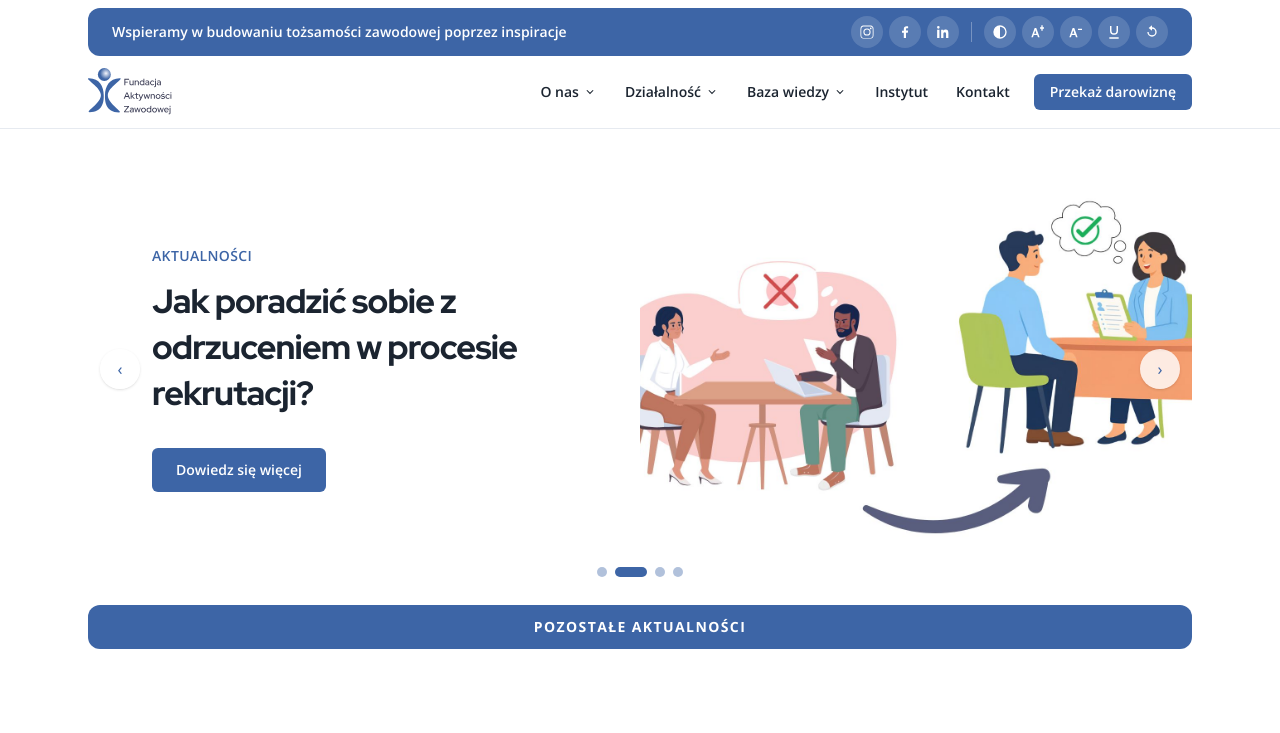
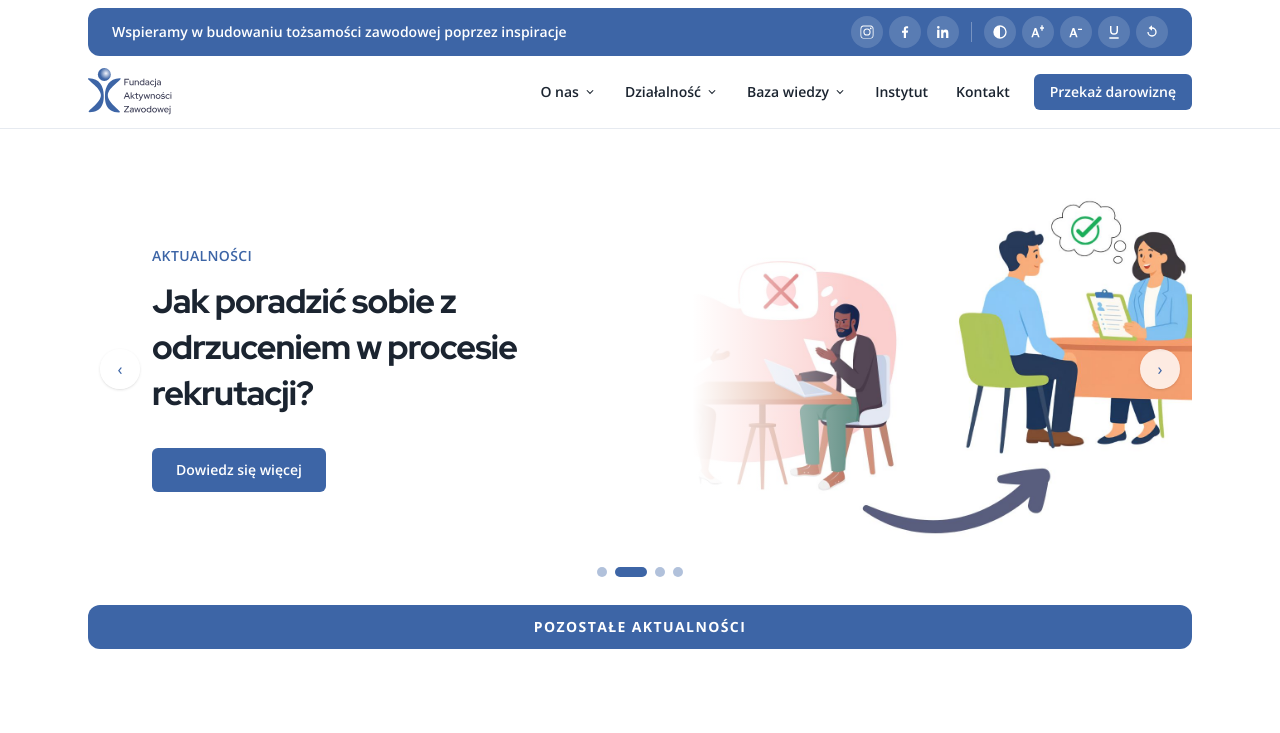
Before and after one commit to pgczaplinski-lgtm/FAZ_WWW, a React (Vite) app: page / in a window 1280 px wide. Shown: the top 733 px of the page. Built offline with nearby package versions, Linux system fonts and the light colour scheme.

Commit message:
agent(chat): ale nadal ma być przejście od zdjęcia do białego a

```diff
--- a/src/pages/Home.tsx
+++ b/src/pages/Home.tsx
@@ -55,6 +55,7 @@ export function Home() {
                       alt=""
                       className="absolute inset-0 h-full w-full object-cover object-center"
                     />
+                    <div className="pointer-events-none absolute inset-y-0 left-0 w-[38%] bg-gradient-to-r from-white from-25% to-transparent" />
                   </div>
                 ) : (
                   <div className="min-h-[8rem] bg-brand-light md:min-h-full" />
```
